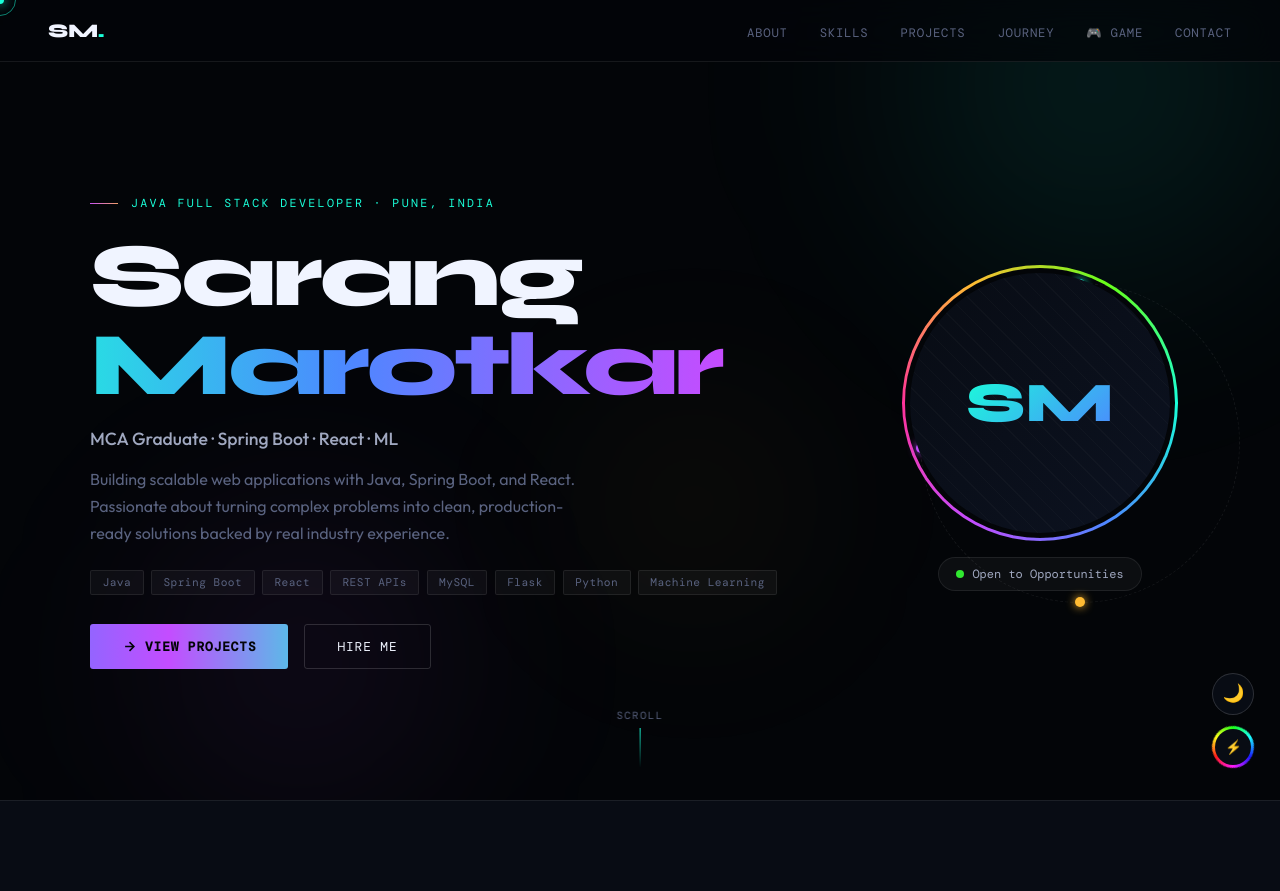
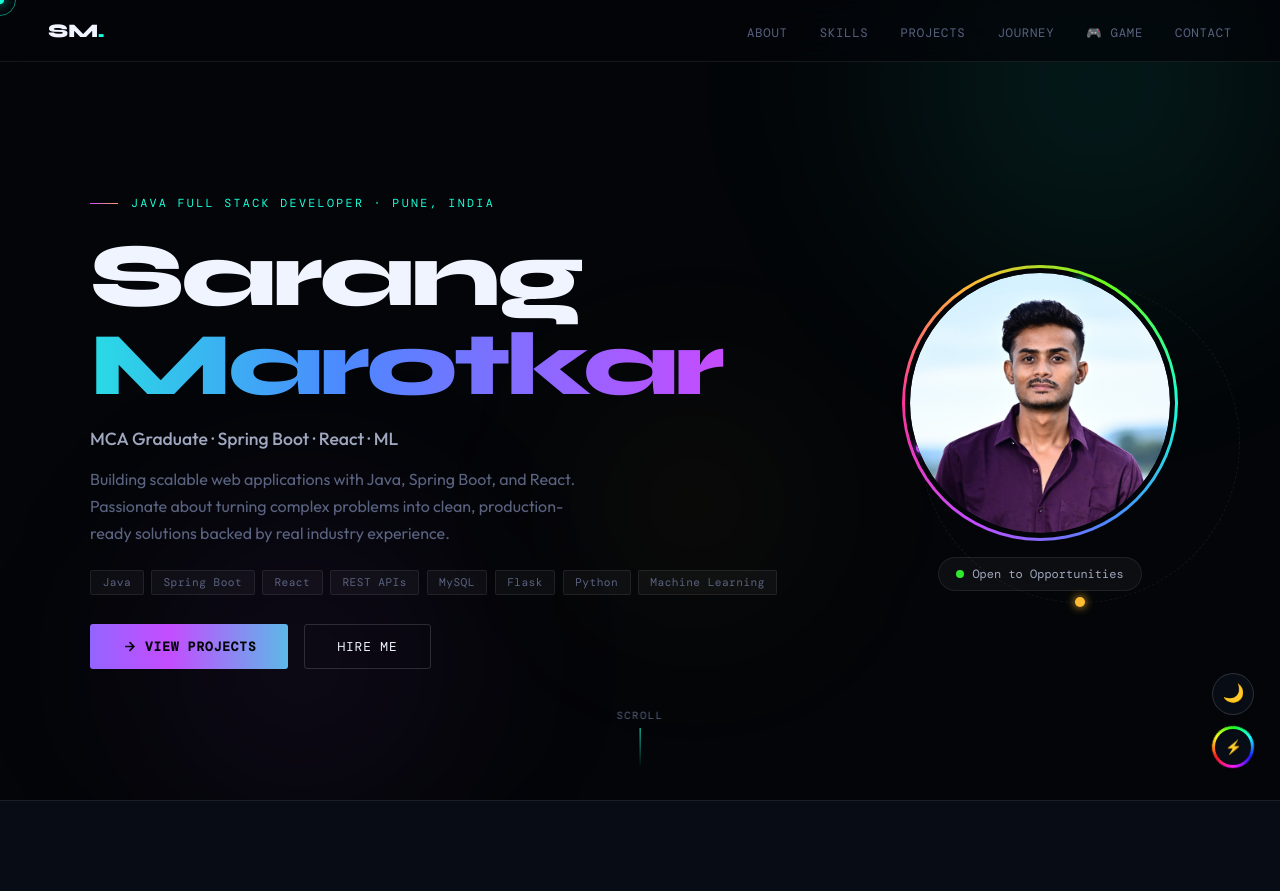
Before and after one commit to superherotech/MyPortfolio, a plain HTML site: page index.html in a window 1280 px wide. Shown: the top 891 px of the page. Drawn offline with nearby package versions, Linux system fonts and the light colour scheme; a web font is replaced by a local one.

Commit message:
Update index.html
this is full and final RGB space portfolio design 18/03/2026

```diff
--- a/index.html
+++ b/index.html
@@ -338,7 +338,7 @@ footer{padding:1.8rem 3rem;border-top:1px solid var(--border);display:flex;align
     <div class="hero-vis">
       <div class="av-wrap">
         <div class="av-ring"></div>
-        <div class="av-mid"><div class="av-init">SM</div></div>
+        <div class="av-mid"><img src="sarang.jpg" alt="Sarang Marotkar" style="width:100%;height:100%;object-fit:cover;object-position:top center;border-radius:50%;position:relative;z-index:1;"/></div>
         <div class="av-orbit">
           <div class="odot a"></div><div class="odot b"></div><div class="odot c"></div>
         </div>
```
